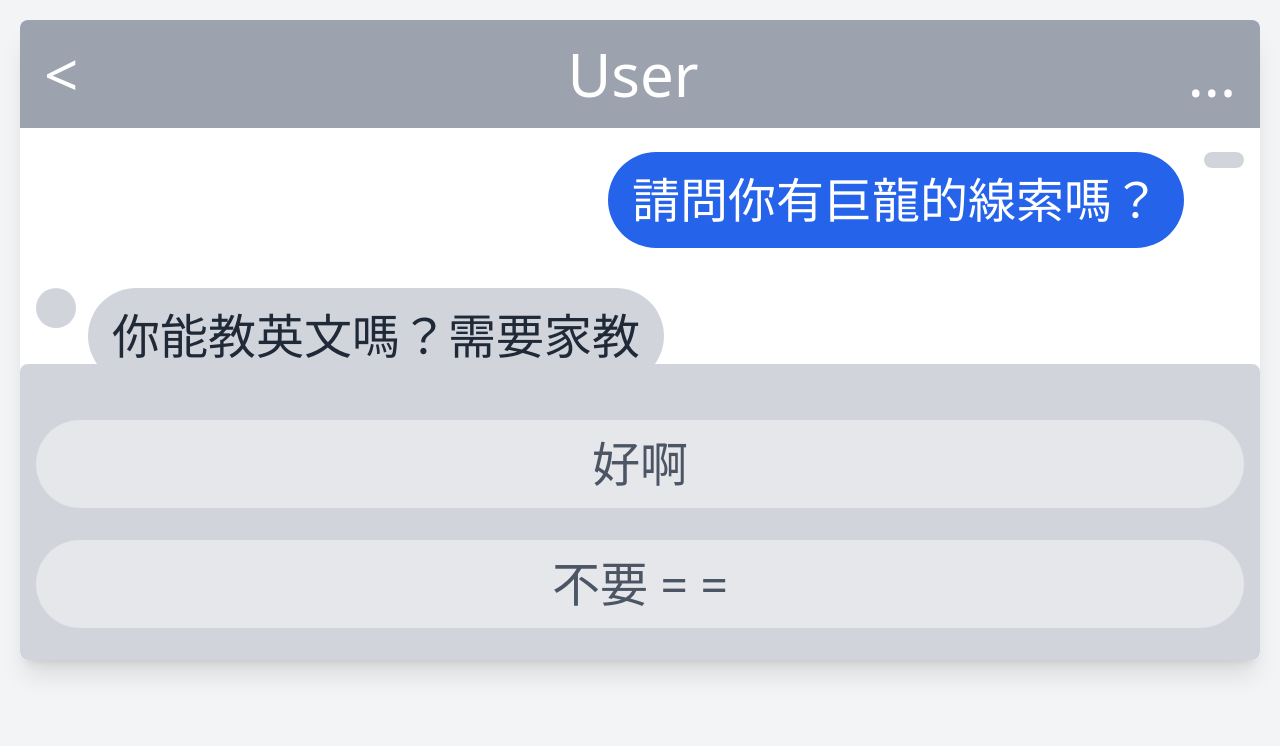
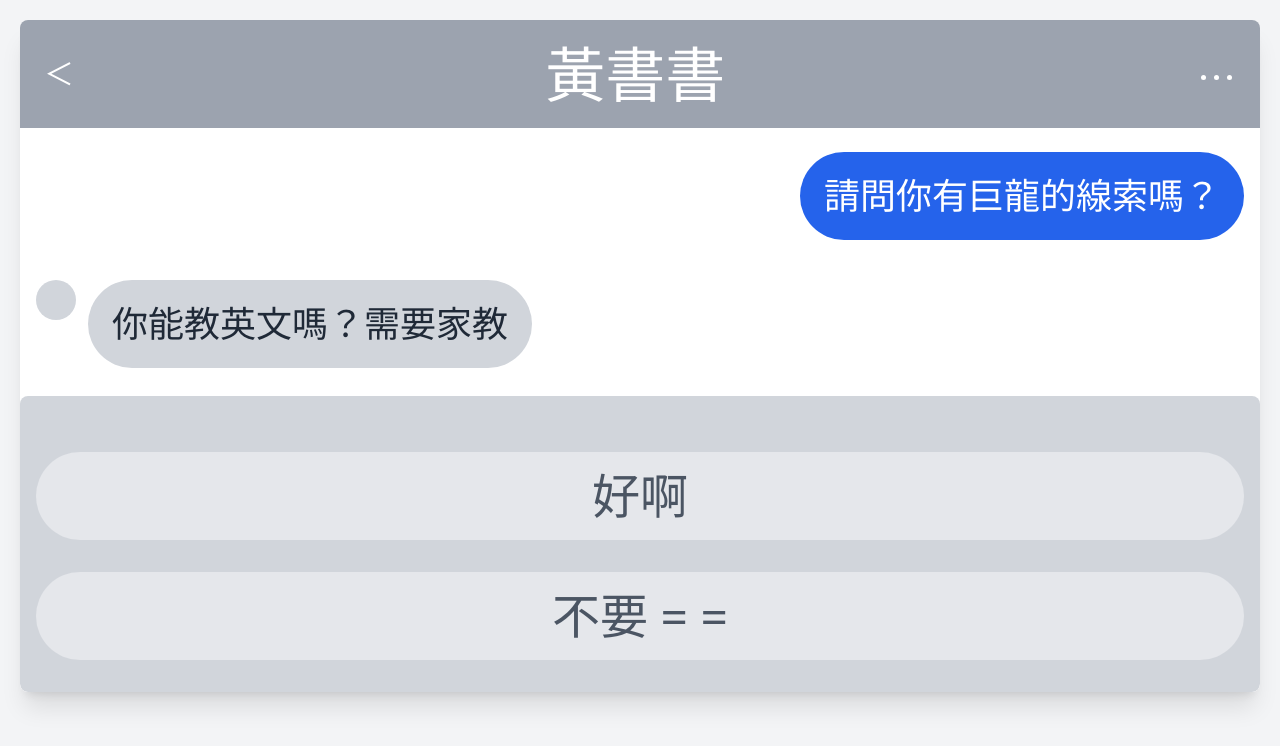
Before and after one commit to chyyen/Tzai_13, a plain HTML site: page index.html in a window 1280 px wide. Both pictures are taken after a click on the button "請問你有巨龍的線索嗎？". Drawn offline with nearby package versions, Linux system fonts and the light colour scheme.

Commit message:
send picture function completed

```diff
--- a/index.html
+++ b/index.html
@@ -7,20 +7,22 @@
     <script src="https://cdn.tailwindcss.com"></script>
 </head>
 
-<body class="flex flex-col items-center justify-center w-screen h-[85vh] bg-gray-100 text-gray-800 p-5">
+<body class="flex flex-col items-center justify-center w-screen h-[89vh] bg-gray-100 text-gray-800 p-5">
 
     <!-- Component Start -->
     <div class="flex flex-col flex-grow w-full bg-white shadow-xl rounded-lg overflow-hidden">
         <div class="bg-gray-400">
             <div class="flex justify-between m-6">
-                <div>
-                    <span class="text-white text-6xl"><</span>
+                <div class="self-center">
+                    <span class="text-white text-3xl">＜</span>
                 </div>
                 <div>
-                    <span class="text-left text-white text-6xl">User</span>
+                    <span class="text-left text-white text-6xl">黃書書</span>
                 </div>
-                <div>
-                    <span class="justify-self-center text-white text-6xl">...</span>
+                <div class="self-center">
+                    <div class="inline-block h-[5px] w-[5px] bg-white rounded-full mx-1"></div>
+                    <div class="inline-block h-[5px] w-[5px] bg-white rounded-full"></div>
+                    <div class="inline-block h-[5px] w-[5px] bg-white rounded-full mx-1"></div>
                 </div>
             </div>
         </div>
--- a/js/index.js
+++ b/js/index.js
@@ -1,23 +1,46 @@
 let current_vertex = 0;
-function send_message(text, is_user){
+
+function sleep(ms) {
+    return new Promise(resolve => setTimeout(resolve, ms));
+}
+
+function send_message(text, is_user, sleep_time = 0){
     let chat_box = document.createElement("div");
-    if(is_user){
+    if (is_user) {
         chat_box.className = "flex w-full mt-2 mb-8 space-x-5 justify-end";
         chat_box.innerHTML = "<div class=\"w-fit\">\n" +
             "                    <div class=\"bg-blue-600 text-white p-3 rounded-full\">\n" +
-            `                        <p class="m-3 text-5xl">${text}</p>\n` +
+            `                        <p class="m-3 text-4xl">${text}</p>\n` +
             "                    </div>\n" +
-            "                </div>\n" +
-            "                <div class=\"flex-shrink-0 h-1/6 w-10 rounded-full bg-gray-300\"></div>"
+            "                </div>\n"
     }
     else{
+        sleep(sleep_time).then(() => {
             chat_box.className = "flex w-full mt-2 mb-8 space-x-3";
             chat_box.innerHTML = "<div class=\"flex-shrink-0 h-10 w-10 rounded-full bg-gray-300\"></div>\n" +
                 "                <div class=\"max-w-[80%] w-fit\">\n" +
                 "                    <div class=\"bg-gray-300 p-3 rounded-full\">\n" +
-            `                        <p class=\"m-3 text-5xl\">${text}</p>\n` +
+                `                        <p class=\"m-3 text-4xl\">${text}</p>\n` +
                 "                    </div>\n" +
                 "                </div>"
+        });
+    }
+    document.getElementById("chats").appendChild(chat_box);
+}
+
+function send_photo(photo_path, is_user, sleep_time = 0){
+    let chat_box = document.createElement("div");
+    if (is_user) {
+
+    }
+    else{
+        sleep(sleep_time).then(() => {
+            chat_box.className = "flex w-full mt-2 mb-8 space-x-3";
+            chat_box.innerHTML = "<div class=\"flex-shrink-0 h-10 w-10 rounded-full bg-gray-300\"></div>\n" +
+                "                <div class=\"max-w-[80%] w-fit\">\n" +
+                `                     <img class="rounded-lg" src="${photo_path}">` +
+                "                </div>"
+        });
     }
     document.getElementById("chats").appendChild(chat_box);
 }
@@ -27,11 +50,18 @@ function change_state(e, sent_text){
         sent_text = "這題的答案是 " + sent_text;
     }
     send_message(sent_text, 1);
+    let sleep_time = reply_scripts[e].sleep_time;
     // reply
     let reply = reply_scripts[e];
     for(let i = 0; i < reply.text.length; i++){
         let text = reply.text[i];
-        send_message(text, 0);
+        send_message(text, 0, sleep_time);
+    }
+    // photo
+    sleep(1000).then(() => {});
+    let photos = reply.photos;
+    for(let i = 0; i < photos.length; i++){
+        send_photo(`images/${photos[i]}`, 0, sleep_time);
     }
     // change state
     current_vertex = reply.next_vertex;
--- a/js/script.js
+++ b/js/script.js
@@ -55,41 +55,48 @@ reply_scripts = [
     {
         text: ["你能教英文嗎？需要家教"],
         photos: [],
-        next_vertex : 1
+        next_vertex : 1,
+        sleep_time : 600
     },
     {
         text : ["那你可以幫我解答這些題目嗎？"],
         photos: [],
-        next_vertex : 2
+        next_vertex : 2,
+        sleep_time : 400
     },
     {
         text : ["我很認真啦！！！！",
             "還是你可以幫我解題目就好 🥺"],
         photos: [],
-        next_vertex : 3
+        next_vertex : 3,
+        sleep_time : 400
     },
     {
         text : ["不要鬧啦 🥹 幫我解題我就告訴你巨龍的線索"],
         photos: [],
-        next_vertex : 3
+        next_vertex : 3,
+        sleep_time : 400
     },
     {
         text : [],
         photos: ["problem.jpg"],
-        next_vertex : 4
+        next_vertex : 4,
+        sleep_time : 400
     },
     {
         text : ["謝謝你！！這些就當報酬吧"],
         photos : ["image83.jpg",
             "image2.jpg",
             "bus_stop.jpg"],
-        next_vertex : -1
+        next_vertex : -1,
+        sleep_time : 400
     },
     {
-        text : ["欸我看解答好像不是這樣⋯", "你好像不夠努力 🥹 但還是謝謝"],
+        text : ["欸我看解答好像不是這樣⋯", "你好像有點笨 🥹，但看在你這麼努力的份上還是給你線索吧"],
         photos : ["image83.jpg",
             "image2.jpg",
             "bus_stop.jpg"],
-        next_vertex : -1
+        next_vertex : -1,
+        sleep_time : 400
     }
 ]
```
Lines whose indentation alone changed are shown as unchanged.
